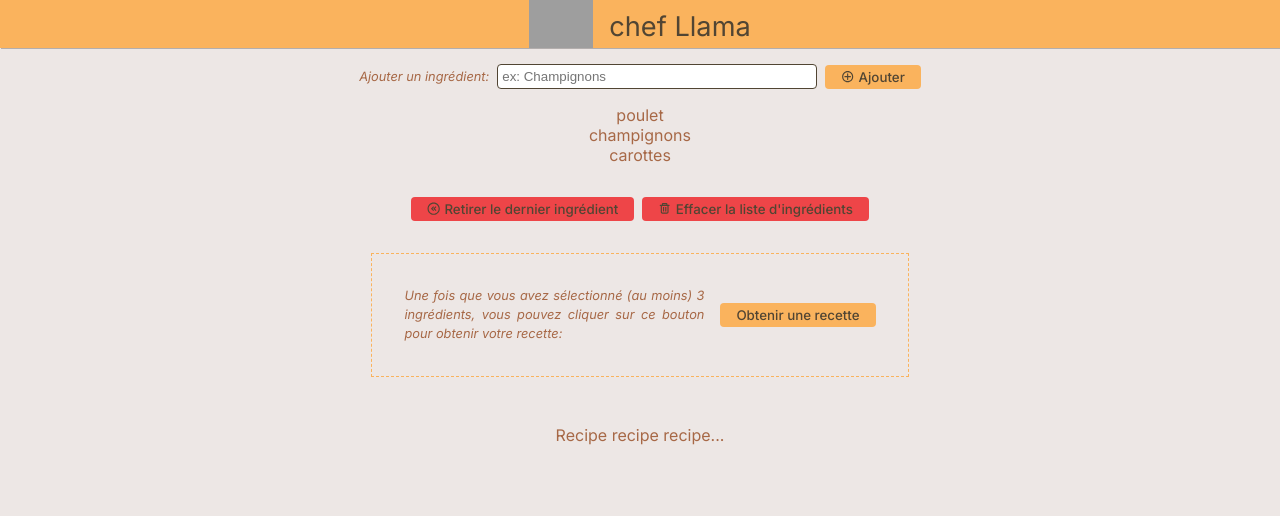
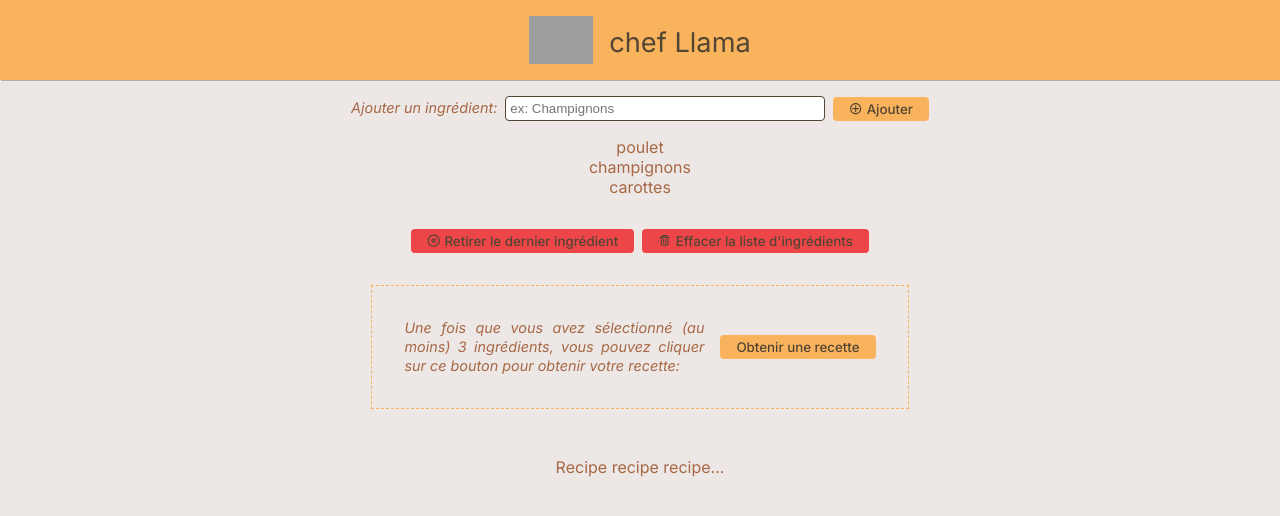
Before and after one commit to antoinecoulon/chef-llama, a React (Vite) app: page / in a window 1280 px wide. Shown: the top 516 px of the page. Built offline with nearby package versions, Linux system fonts and the light colour scheme; grey boxes are pictures that could not be loaded.

Commit message:
Fix font-size

```diff
--- a/src/components/Header.css
+++ b/src/components/Header.css
@@ -5,6 +5,7 @@ header {
   gap: 16px;
 
   width: 100%;
+  height: 80px;
   background: var(--color-bg-primary);
   box-shadow: 1px 1px rgba(0, 0, 0, 0.247);
 }
--- a/src/components/IngredientsList.css
+++ b/src/components/IngredientsList.css
@@ -44,7 +44,7 @@
 
 .ask-recipe p {
   max-width: 300px;
-    font-size: 0.8rem;
+  font-size: 0.9rem;
   font-style: italic;
   text-align: justify;
   line-height: 1.2rem;
--- a/src/components/Main.css
+++ b/src/components/Main.css
@@ -15,7 +15,7 @@ main > form {
 
 main > form > label {
   font-style: italic;
-    font-size: 0.8rem;
+  font-size: 0.9rem;
 }
 
 main > form > label > input {
```
Lines whose indentation alone changed are shown as unchanged.
